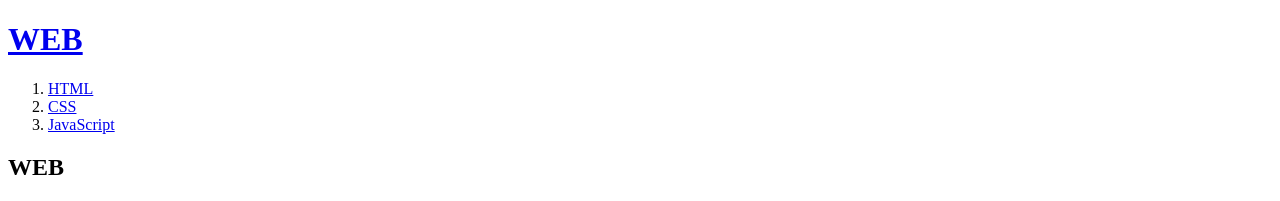
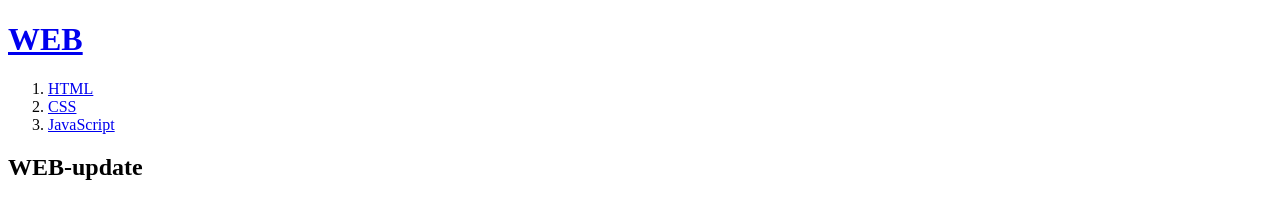
Before and after one commit to jiwonion/hello-html, a plain HTML site: page index.html in a window 1280 px wide. Shown: the top 201 px of the page. Drawn offline with Linux system fonts and the light colour scheme.

Commit message:
웹 호스팅 테스트
GitHub를 이용한 웹 호스팅 테스트

```diff
--- a/index.html
+++ b/index.html
@@ -16,7 +16,7 @@
         <li><a href="3.html">JavaScript</a></li>
     </ol>
 
-    <h2>WEB</h2>
+    <h2>WEB-update</h2>
 
     <p>Web is a computer programming system created by Donald E.
         Knuth as the first implementation of what he called "literate programming":
```
